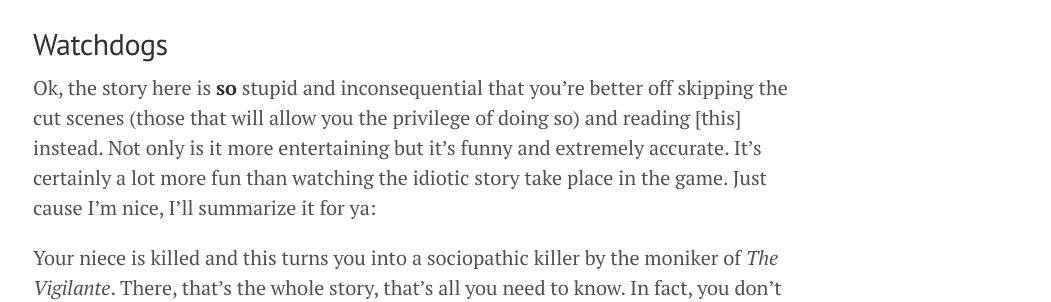
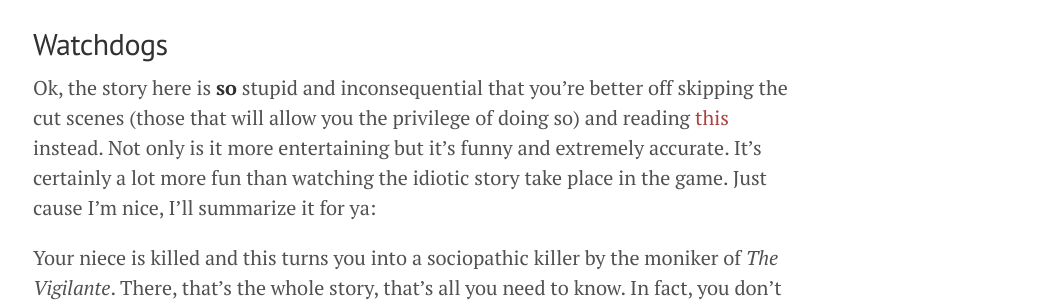
Before and after one commit to kakubei/kakubei.github.io, a Jekyll site: the page built from _posts/2014-06-28-ubisoft-cant-tell-a-story.md, in a window 1280 px wide and 900 px high. Shown: the part 347-649 px from the top of the window, without its empty margins (227-1278 px from the left). Built offline with Jekyll 4.4.1, drawn with Linux system fonts in a browser that asks for light colours; Markdown is read by kramdown in place of the engine named in the settings; comment, search, counter and statistics services are not loaded; some of the changed lines change nothing that is shown.

Commit message:
Fixed missing link

```diff
--- a/_posts/2014-06-28-ubisoft-cant-tell-a-story.md
+++ b/_posts/2014-06-28-ubisoft-cant-tell-a-story.md
@@ -6,7 +6,7 @@
 It’s not that they’re not as good as Bioware or don’t have Naughty Dog’s flair for dialogue, it’s simply that they suck. They can’t tell a story to save their lives, it’s like all their writers are 13 year-old kids who’ve never read a book or seen a classic movie. Don’t believe me? Allow me to illustrate.
 
 ## Watchdogs
-Ok, the story here is **so** stupid and inconsequential that you’re better off skipping the cut scenes (those that will allow you the privilege of doing so) and reading [this] instead. Not only is it more entertaining but it’s funny and extremely accurate. It’s certainly a lot more fun than watching the idiotic story take place in the game. Just cause I’m nice, I’ll summarize it for ya:
+Ok, the story here is **so** stupid and inconsequential that you’re better off skipping the cut scenes (those that will allow you the privilege of doing so) and reading [this](http://playthroughline.com/scripts/watch_dogs/) instead. Not only is it more entertaining but it’s funny and extremely accurate. It’s certainly a lot more fun than watching the idiotic story take place in the game. Just cause I’m nice, I’ll summarize it for ya:
 
 Your niece is killed and this turns you into a sociopathic killer by the moniker of *The Vigilante*. There, that’s the whole story, that’s all you need to know. In fact, you don’t even need to know that, it’s so nonsensical it doesn’t matter, just go kill people and try to have fun if you can.
 
```
